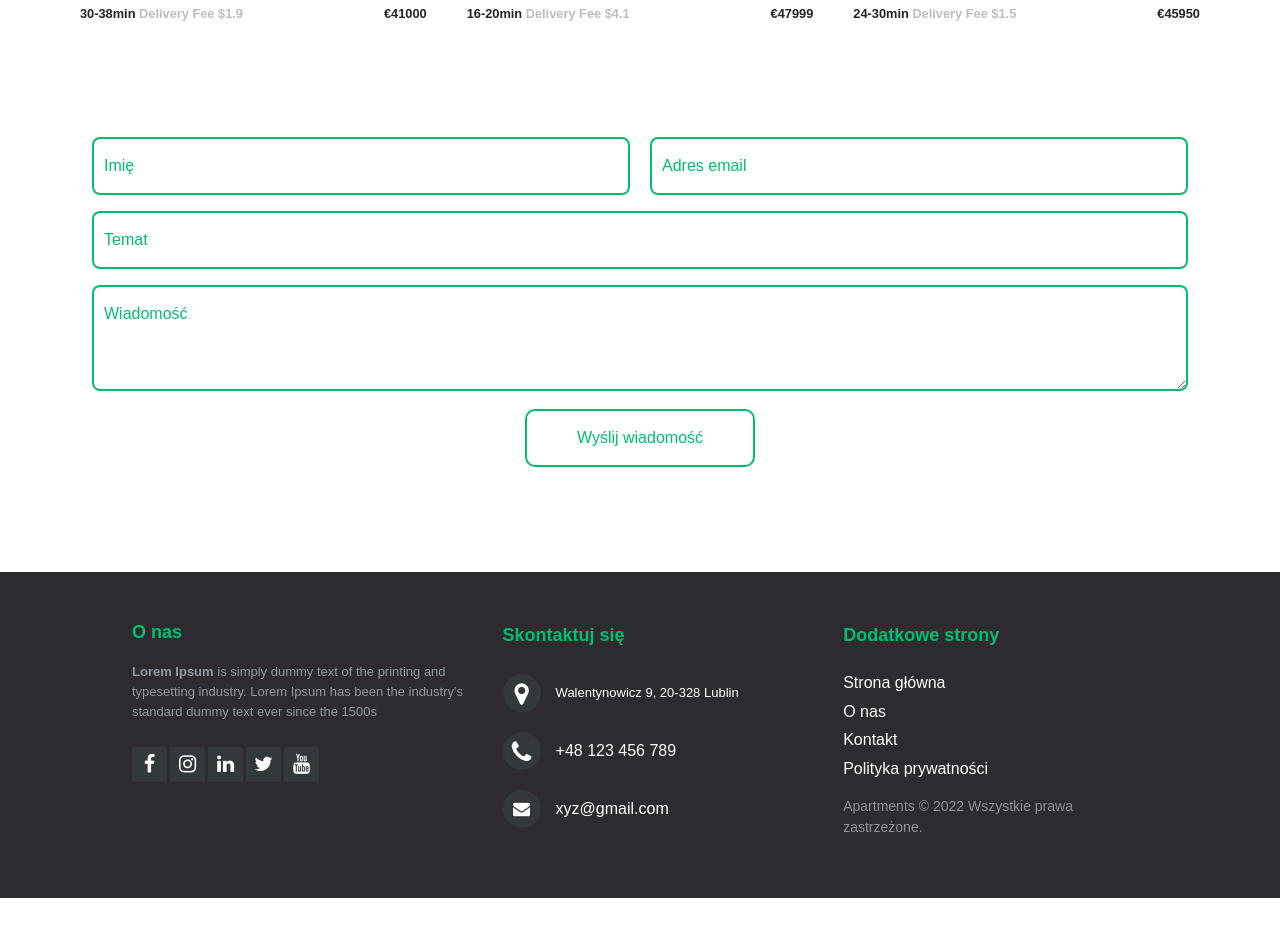
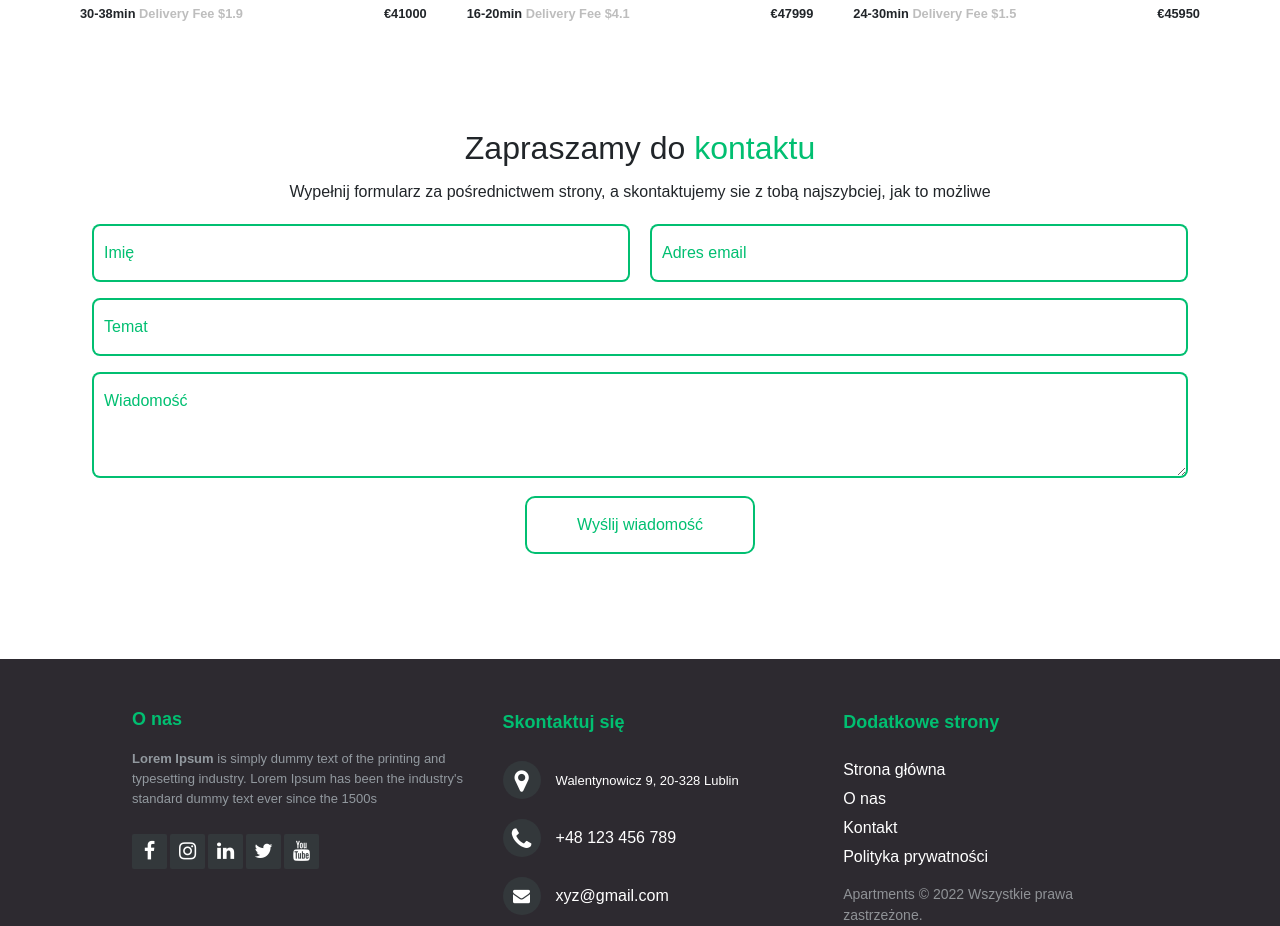
Before and after one commit to freelancing-freak/react-apartaments, a React (Create React App) app: page / in a window 1280 px wide. Shown: the part 2240-3166 px from the top of the page. Before the commit the page ends 3138 px from the top, so only its background shows below. Built offline with nearby package versions, Linux system fonts and the light colour scheme; a web font is replaced by a local one.

Commit message:
Add TextSection

```diff
--- /dev/null
+++ b/src/components/TextSection/TextSectionElemenets.js
@@ -0,0 +1,15 @@
+import styled from "styled-components";
+
+export const H2 = styled.h2`
+  text-align: center;
+  margin: 15px;
+
+  span {
+    color: #01bf71;
+  }
+`;
+
+export const H6 = styled.h6`
+  text-align: center;
+  margin: 15px;
+`;
--- /dev/null
+++ b/src/components/TextSection/index.js
@@ -0,0 +1,13 @@
+import {H2, H6} from "./TextSectionElemenets";
+
+const TextSection = ({title, titleSpan, subtitle}) => {
+
+    return (
+        <>
+            <H2>{title}<span>{titleSpan}</span></H2>
+            <H6>{subtitle}</H6>
+        </>
+    );
+}
+
+export default TextSection;
--- a/src/pages/index.js
+++ b/src/pages/index.js
@@ -5,6 +5,7 @@ import HeroSection from "../components/HeroSection";
 import Footer from "../components/Footer";
 import OfferSection from "../components/Offer";
 import ContactForm from "../components/ContactForm";
+import TextSection from "../components/TextSection";
 
 const Home = () => {
     const [isOpen, setIsOpen] = useState(false);
@@ -19,6 +20,10 @@ const Home = () => {
             <Navbar toggle={toggle}/>
             <HeroSection/>
             <OfferSection id={'offer'}/>
+            <TextSection title={'Zapraszamy do '}
+                         titleSpan={'kontaktu'}
+                         subtitle={'Wypełnij formularz za pośrednictwem strony, a skontaktujemy sie z tobą najszybciej, jak to możliwe'}
+            />
             <ContactForm/>
             <Footer/>
         </>
```
